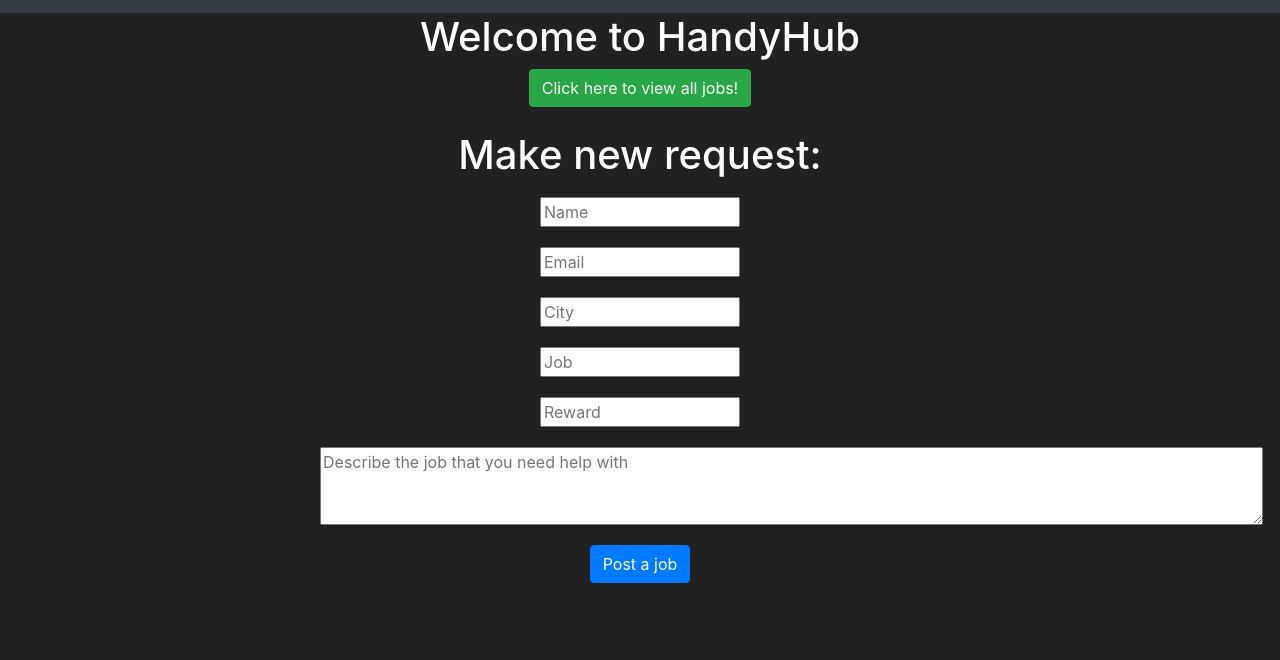
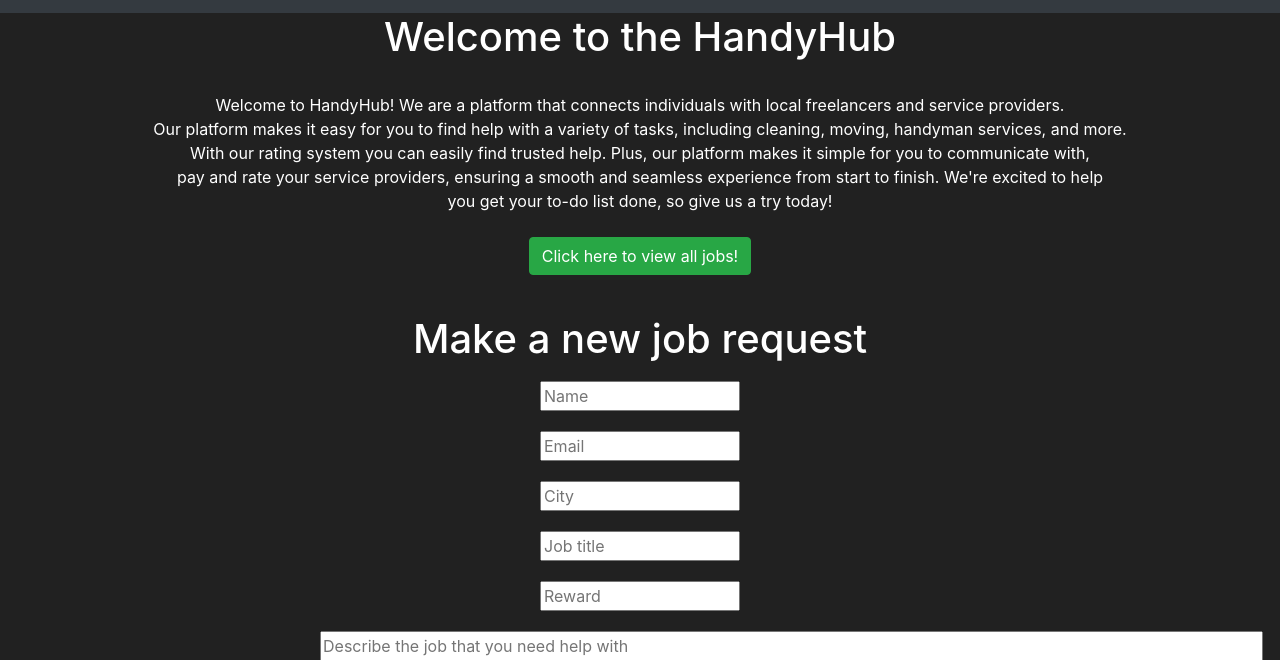
Before and after one commit to SonjaOe/Hanttihommasovellus, a Flask app: page / in a window 1280 px wide. Shown: the part 313-973 px from the top of the page. Run offline with Flask 2, Linux system fonts and the light colour scheme; some libraries are stand-ins or nearby versions.

Commit message:
cloudformation and small page changes

```diff
--- a/src/application.py
+++ b/src/application.py
@@ -12,82 +12,76 @@ application.secret_key = 'your_secret_key'
 
 
 def get_jobs_from_dynamodb():
-    dynamodb = boto3.resource('dynamodb', region_name='eu-central-1')
-    table = dynamodb.Table('HelpHubServicesTest')
-    data = table.scan()
-    items = data['Items']
-    return items
+    try:
+        dynamodb = boto3.resource('dynamodb', region_name='eu-central-1')
+        table = dynamodb.Table('HandyHubServices')
+        data = table.scan()
+        items = data['Items']
+        return items
+    except:
+        return f'Something went wrong'
 
 def get_service_from_dynamodb(ServiceID):
-    # dynamodb = boto3.client('dynamodb', region_name='eu-central-1')
-    # data = dynamodb.get_item(
-    #     TableName='HelpHubServicesTest',
-    #     Key={
-    #         'ServiceID': {
-    #             'S': ServiceID
-    #         }
-    #     }
-    #     )
-    dynamodb = boto3.resource('dynamodb', region_name='eu-central-1')
-    table = dynamodb.Table('HelpHubServicesTest')
-    product_info = table.query(KeyConditionExpression=Key('ServiceID').eq(ServiceID))
-    data = product_info['Items']
-    # newstock = int(data[0]['ProdStock'])-1
-    # table.update_item(
-    #     Key={'ProdCat': ProdCat,'ProdName': ProdName},
-    #     UpdateExpression="SET ProdStock= :s",
-    #     ExpressionAttributeValues={':s':newstock},
-    # )
-    return data[0]
+    try:
+        dynamodb = boto3.resource('dynamodb', region_name='eu-central-1')
+        table = dynamodb.Table('HandyHubServices')
+        product_info = table.query(KeyConditionExpression=Key('ServiceID').eq(ServiceID))
+        data = product_info['Items']
+        return data[0]
+    except:
+        return f'Something went wrong'
 
 def add_job_to_dynamodb(name, email, city, job, reward, message):
-    id = str(uuid.uuid4())
-    dynamodb = boto3.resource('dynamodb', region_name='eu-central-1')
-    table = dynamodb.Table('HelpHubServicesTest')
-    # table.update_item(
-    #     Key={'OrderID': id},
-    #     UpdateExpression="SET ProdName= :s",
-    #     ExpressionAttributeValues={':s': name},
-    # )
-    table.put_item(
-        TableName="HelpHubServicesTest",
-        Item={
-            'ServiceID':id,
-            'ServiceCity':city,
-            'ServiceOwnerName':name,
-            'ServiceOwnerEmail':email,
-            'RequestedJob':job,
-            'ServiceReward':reward,
-            'ServiceOwnerMessage':message,
-            'ServiceVisibility': True,
-        }
-    )
-    return id
+    try:
+        id = str(uuid.uuid4())
+        dynamodb = boto3.resource('dynamodb', region_name='eu-central-1')
+        table = dynamodb.Table('HandyHubServices')
+        table.put_item(
+            Item={
+                'ServiceID':id,
+                'ServiceCity':city,
+                'ServiceOwnerName':name,
+                'ServiceOwnerEmail':email,
+                'RequestedJob':job,
+                'ServiceReward':reward,
+                'ServiceOwnerMessage':message,
+                'ServiceVisibility': True,
+            }
+        )
+        return id
+    except:
+        return f'Something went wrong'
 
 def add_order_to_dynamodb(name, email, message, ServiceID):
-    id = str(uuid.uuid4())
-    dynamodb = boto3.resource('dynamodb', region_name='eu-central-1')
-    table = dynamodb.Table('HelpHubOrdersTest')
-    table.put_item(
-        Item={
-            'OrderID':id,
-            'ServiceID': ServiceID,
-            'ServiceProviderName':name,
-            'ServiceProviderEmail':email,
-            'ServiceProviderMessage':message,
-        }
-    )
-    return id
+    try:
+        id = str(uuid.uuid4())
+        dynamodb = boto3.resource('dynamodb', region_name='eu-central-1')
+        table = dynamodb.Table('HandyHubOrders')
+        table.put_item(
+            Item={
+                'OrderID':id,
+                'ServiceID': ServiceID,
+                'ServiceProviderName':name,
+                'ServiceProviderEmail':email,
+                'ServiceProviderMessage':message,
+            }
+        )
+        return id
+    except:
+        return f'Something went wrong'
 
 def remove_service_visibility_from_dynamodb(ServiceID):
-    dynamodb = boto3.resource('dynamodb', region_name='eu-central-1')
-    table = dynamodb.Table('HelpHubServicesTest')
-    table.update_item(
-        Key={'ServiceID': ServiceID},
-        UpdateExpression="SET ServiceVisibility= :s",
-        ExpressionAttributeValues={':s':False},
-    )
-    return True
+    try:
+        dynamodb = boto3.resource('dynamodb', region_name='eu-central-1')
+        table = dynamodb.Table('HandyHubServices')
+        table.update_item(
+            Key={'ServiceID': ServiceID},
+            UpdateExpression="SET ServiceVisibility= :s",
+            ExpressionAttributeValues={':s':False},
+        )
+        return True
+    except:
+        return f'Something went wrong'
 
 @application.route('/', methods = ['GET', 'POST'])
 @application.route('/home', methods = ['GET', 'POST'])
@@ -101,38 +95,23 @@ def home_page():
         message = request.form['message']
         if name and email and city and job and reward and message:
             # Do something with the username and password
-            add_job_to_dynamodb(name, email, city, job, reward, message)
+            try:
+                add_job_to_dynamodb(name, email, city, job, reward, message)
+            except:
+                print('Something went wrong')
             flash('Information added successfully!')
         else:
             flash('Error: All fields are required')
 
     return render_template('home.html')
 
-# @application.route('/jobs')
-# def jobs_page():
-#     items = get_jobs_from_dynamodb()
-#     return render_template('jobs.html', items=items)
-
-# @application.route('/jobs?sort=<request>')
-# def view_jobs(request):
-#     # Retrieve the 'sort' query parameter
-#     sort = request.GET.get('sort')
-#     if sort == 'area':
-#         items = sorted(items, key=lambda x: x['ServiceCity'])
-#     elif sort == 'name':
-#         items = sorted(items, key=lambda x: x['RequestedJob'])
-#     elif sort == 'reward':
-#         items = sorted(items, key=lambda x: x['ServiceReward'])
-#     else:
-#         # Sort by some default field if no 'sort' parameter is provided
-#         items = sorted(items, key=lambda x: x['RequestedJob'])
-
-#     # Render the template
-#     return render_template('jobs.html', items=items)
 
 @application.route('/jobs')
 def jobs_page():
-    items = get_jobs_from_dynamodb()
+    try:
+        items = get_jobs_from_dynamodb()
+    except:
+        return f'Something went wrong'
     sort = request.args.get('sort')
     order = request.args.get('order')
     if sort == 'area':
@@ -152,7 +131,6 @@ def jobs_page():
 
 
 
-
 @application.route('/jobs/details/<ServiceID>', methods = ['GET', 'POST'])
 def details_page(ServiceID):
     data = get_service_from_dynamodb(ServiceID)
@@ -163,8 +141,11 @@ def details_page(ServiceID):
         message = request.form['message']
         if name and email and message:
             # Do something with the username and password
-            add_order_to_dynamodb(name, email, message, ServiceID)
-            remove_service_visibility_from_dynamodb(ServiceID)
+            try:
+                add_order_to_dynamodb(name, email, message, ServiceID)
+                remove_service_visibility_from_dynamodb(ServiceID)
+            except:
+                print('Something went wrong')
             flash('Information added successfully!')
         else:
             flash('Error: All fields are required')
--- a/src/templates/details.html
+++ b/src/templates/details.html
@@ -30,7 +30,7 @@
             </p>
             <br>
             <h5>
-                ACCEPT JOB
+                ACCEPT THE JOB
             </h5>
 
             <style>
@@ -49,7 +49,7 @@
             <form method="post" action="/jobs/details/{{ data['ServiceID'] }}">
                 <input type="text" name="name" placeholder="Name" style="height: 30px; width: 200px;">
                 <input type="text" name="email" placeholder="Email" style="height: 30px; width: 200px;">
-                <textarea name="message" rows="3" cols="90" placeholder="Additional information for requester"></textarea>
+                <textarea name="message" rows="3" cols="90" placeholder="Additional information for the requester"></textarea>
                 <input type="submit" value="Accept to provide service" class="btn btn-primary">
             </form>
             {% with messages = get_flashed_messages() %}
--- a/src/templates/home.html
+++ b/src/templates/home.html
@@ -16,11 +16,17 @@
         }
     </style>
     <div class="center">
-        <h1>Welcome to HandyHub</h1>
+        <h1>Welcome to the HandyHub</h1>
+        <p><br>Welcome to HandyHub! We are a platform that connects individuals with local freelancers and service providers. <br>
+            Our platform makes it easy for you to find help with a variety of tasks, including cleaning, moving, handyman services, and more. <br>
+            With our rating system you can easily find trusted help. Plus, our platform makes it simple for you to communicate with, <br>
+            pay and rate your service providers, ensuring a smooth and seamless experience from start to finish. We're excited to help <br>
+            you get your to-do list done, so give us a try today!
+        <br><br>
         <a href="/jobs"><button class="btn btn-outline btn-success">Click here to view all jobs!</button></a>
         <br>
         <br>
-        <h1>Make new request:</h1>
+        <h1>Make a new job request</h1>
     </div>
 
     <style>
@@ -40,7 +46,7 @@
         <input type="text" name="name" placeholder="Name" style="height: 30px; width: 200px;">
         <input type="text" name="email" placeholder="Email" style="height: 30px; width: 200px;">
         <input type="text" name="city" placeholder="City" style="height: 30px; width: 200px;">
-        <input type="text" name="job" placeholder="Job" style="height: 30px; width: 200px;">
+        <input type="text" name="job" placeholder="Job title" style="height: 30px; width: 200px;">
         <input type="text" name="reward" placeholder="Reward" style="height: 30px; width: 200px;">
         <textarea name="message" rows="3" cols="90" placeholder="Describe the job that you need help with"></textarea>
         <input type="submit" value="Post a job" class="btn btn-primary">
--- a/src/templates/jobs.html
+++ b/src/templates/jobs.html
@@ -12,7 +12,7 @@
                 <th scope="col">Area&nbsp;<a href="?sort=area&order=asc">&uarr;</a>&nbsp;<a href="?sort=area&order=desc">&darr;</a></th>
                 <th scope="col">Name&nbsp;<a href="?sort=name&order=asc">&uarr;</a>&nbsp;<a href="?sort=name&order=desc">&darr;</a></th>
                 <th scope="col">Reward&nbsp;<a href="?sort=reward&order=asc">&uarr;</a>&nbsp;<a href="?sort=reward&order=desc">&darr;</a></th>
-                <th scope="col">Help</th>
+                <th scope="col">Details</th>
             </tr>
         </thead>
         <tbody>
```
Also changed, not shown: template.yml (+7 -19 lines).
